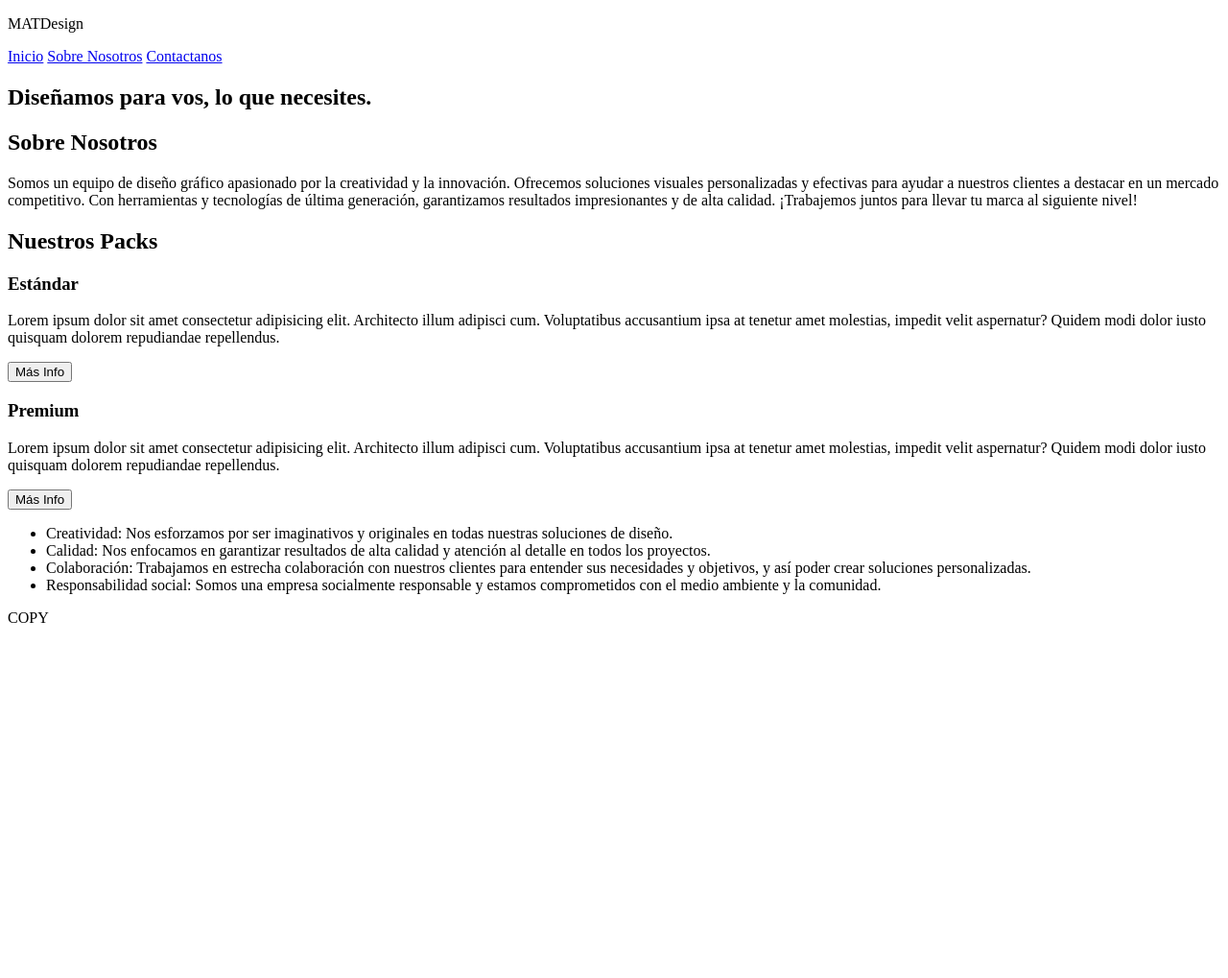
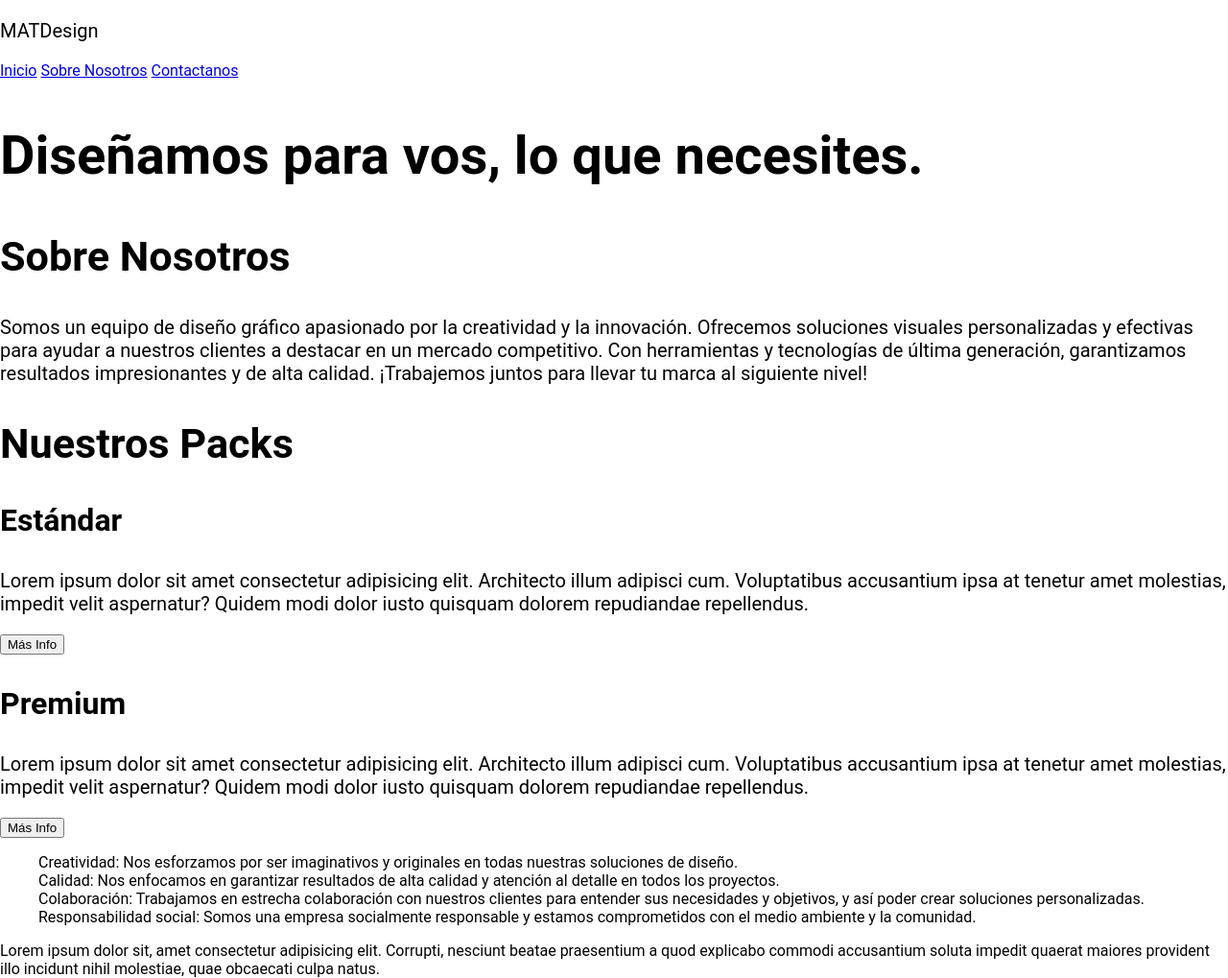
Before and after one commit to matiastvicente/MATDesign, a plain HTML site: page index.html in a window 1280 px wide. Shown: the whole page at 96% size. Before the commit the page ends 800 px from the top, so only its background shows below. Drawn offline with Linux system fonts and the light colour scheme.

Commit message:
Avances en css

```diff
--- a/index.html
+++ b/index.html
@@ -15,6 +15,7 @@
         </nav>
       </div>
     </header>
+
     <section id="hero">
       <h1>Diseñamos para vos, lo que necesites.</h1>
     </section>
@@ -46,7 +47,9 @@
             molestias, impedit velit aspernatur? Quidem modi dolor iusto
             quisquam dolorem repudiandae repellendus.
           </p>
-          <button>Más Info</button>
+          <form action="https://wa.link/exqtgn" target="_blank">
+            <button>Más Info</button>
+          </form>
         </div>
         <div class="carta">
           <h3>Premium</h3>
@@ -56,7 +59,9 @@
             molestias, impedit velit aspernatur? Quidem modi dolor iusto
             quisquam dolorem repudiandae repellendus.
           </p>
-          <button>Más Info</button>
+          <form action="https://wa.link/exqtgn" target="_blank">
+            <button>Más Info</button>
+          </form>
         </div>
       </div>
     </section>
@@ -85,6 +90,15 @@
       </div>
     </section>
 
-    <footer>COPY</footer>
+    <footer>
+      <div class="container">
+        <div class="p">
+          Lorem ipsum dolor sit, amet consectetur adipisicing elit. Corrupti,
+          nesciunt beatae praesentium a quod explicabo commodi accusantium
+          soluta impedit quaerat maiores provident illo incidunt nihil
+          molestiae, quae obcaecati culpa natus.
+        </div>
+      </div>
+    </footer>
   </body>
 </html>
--- a/styles.css
+++ b/styles.css
@@ -0,0 +1,28 @@
+* {
+  box-sizing: border-box;
+}
+
+body {
+  font-family: "Roboto", sans-serif;
+  margin: 0;
+}
+
+h1 {
+  font-size: 3.5em;
+}
+
+h2 {
+  font-size: 2.7em;
+}
+
+h3 {
+  font-size: 2em;
+}
+
+p {
+  font-size: 1.25em;
+}
+
+ul {
+  list-style: none;
+}
```
